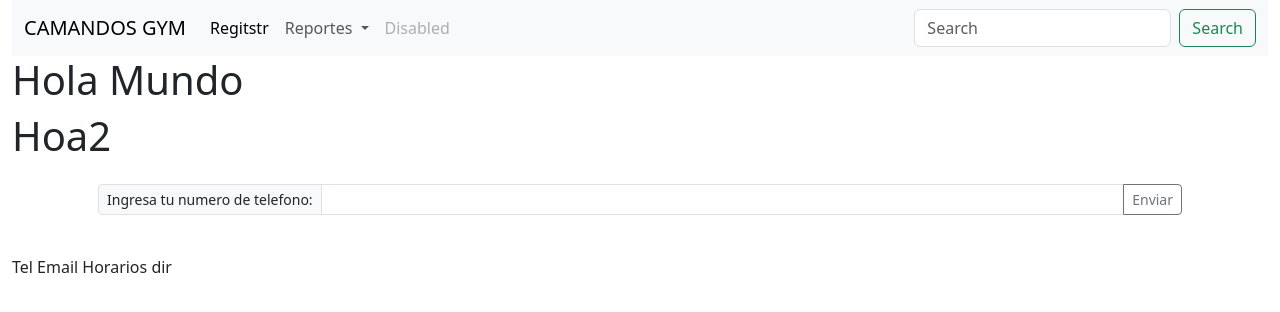
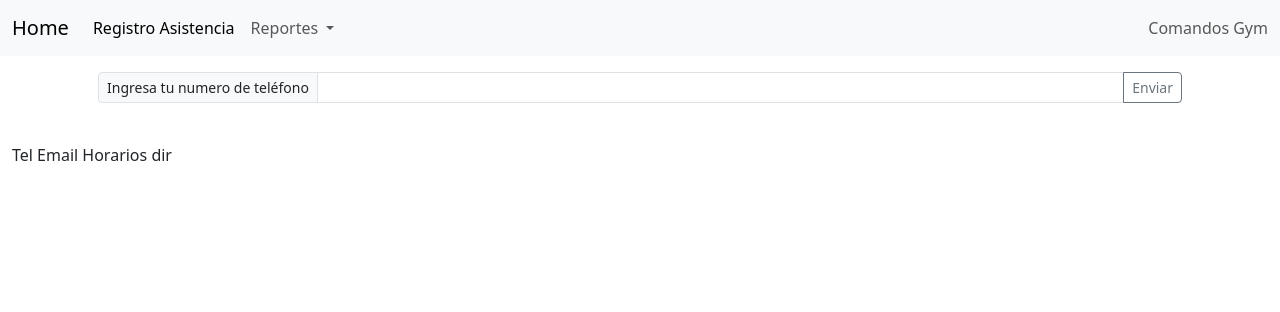
Before and after one commit to JuanCarlosE/comandos_001, a Django app: page /soldiers/check/ in a window 1280 px wide. Shown: the top 312 px of the page. Run offline with Django 4.2, Linux system fonts and the light colour scheme.

Commit message:
Added menu-Nav

```diff
--- a/soldiers/templates/phoneRegis.html
+++ b/soldiers/templates/phoneRegis.html
@@ -7,7 +7,7 @@
         <form action="/soldiers/save/" method="post">
             {% csrf_token %}
     <div class="input-group input-group-sm mb-3">
-            <span class="input-group-text" id="inputGroup-sizing-sm">Ingresa tu numero de telefono:</span>
+            <span class="input-group-text" id="inputGroup-sizing-sm">Ingresa tu numero de teléfono</span>
             <input type="text" name="phone" id="Campo_Telefono" value="{{phone}}" class="form-control" aria-label="Sizing example input" aria-describedby="inputGroup-sizing-sm">
             <input type="submit" value="Enviar" class="btn btn-outline-secondary">
         </form>
--- a/soldiers/templates/reports.html
+++ b/soldiers/templates/reports.html
@@ -7,7 +7,6 @@
 </head>
 <div>
     <body>
-        <h1>Reportes</h1>
         <div id="calendar"></div>
         <script src="//cdnjs.cloudflare.com/ajax/libs/moment.js/2.5.1/moment.min.js"></script>
         <script src="{% static 'soldiers/calendar.js' %}/"></script>
--- a/soldiers/urls.py
+++ b/soldiers/urls.py
@@ -3,12 +3,11 @@ from . import views
 
 app_name= "soldiers"
 urlpatterns = [
-    path("check/", views.phoneRegister), #Obtiene y envia el numero de celular para filtrar a partir de el.
+    path("check/", views.phoneRegister, name='check'), #Obtiene y envia el numero de celular para filtrar a partir de el.
     path("save/", views.asisRegister), #Guarda el intento de asistencia del usuario con o sin orden activa.
-    path("calendar/", views.viewCalendar), #Envia un calendario apartir del cual se podra observar los registros por dia.
+    path("calendar/", views.viewCalendar, name='calendar'), #Envia un calendario apartir del cual se podra observar los registros por dia.
     path("assistence/<str:year>/<str:month>/<str:day>", views.viewAsistenciabyDay), #Envia la lista de los registros segun el dia seleccionado en el calendario.
     path("cheaters/<str:year>/<str:month>/<str:day>", views.viewTramposos),#Envia una lista con los usuarios "tramposos" (que asisten luego de que su mensualidad haya vencido.)
     path("range/<int:year>/<int:month>/<int:day>/to/<int:year2>/<int:month2>/<int:day2>", views.viewRange),#Envia una lista con los registros hechos dentro de un periodo de tiempo.
-    path("morosos/", views.viewMorosos), #Envia una lista con los usuarios "morosos" (que van mas de los 15 dias pagos.)
-
+    path("morosos/", views.viewMorosos, name='morosos'), #Envia una lista con los usuarios "morosos" (que van mas de los 15 dias pagos.)
 ]
--- a/templates/base.html
+++ b/templates/base.html
@@ -4,55 +4,40 @@
     <head>
         <meta charset="UTF-8">
         <meta name="viewport" content="width=device-width, initial-scale=1.0">
-        <title>Base</title>
         <link href="https://cdn.jsdelivr.net/npm/bootstrap@5.3.2/dist/css/bootstrap.min.css" rel="stylesheet" integrity="sha384-T3c6CoIi6uLrA9TneNEoa7RxnatzjcDSCmG1MXxSR1GAsXEV/Dwwykc2MPK8M2HN" crossorigin="anonymous">
         <script src="https://cdn.jsdelivr.net/npm/@popperjs/core@2.11.8/dist/umd/popper.min.js" integrity="sha384-I7E8VVD/ismYTF4hNIPjVp/Zjvgyol6VFvRkX/vR+Vc4jQkC+hVqc2pM8ODewa9r" crossorigin="anonymous"></script>
 <script src="https://cdn.jsdelivr.net/npm/bootstrap@5.3.2/dist/js/bootstrap.min.js" integrity="sha384-BBtl+eGJRgqQAUMxJ7pMwbEyER4l1g+O15P+16Ep7Q9Q+zqX6gSbd85u4mG4QzX+" crossorigin="anonymous"></script>
     </head>
     <body>
-        <div id="Header" class="container-fluid" >
+        <div>
           <nav class="navbar navbar-expand-lg bg-body-tertiary">
             <div class="container-fluid">
-                    <a class="navbar-brand" href="#">CAMANDOS GYM</a>
+              <a class="navbar-brand" href="#">Home</a>
               <button class="navbar-toggler" type="button" data-bs-toggle="collapse" data-bs-target="#navbarSupportedContent" aria-controls="navbarSupportedContent" aria-expanded="false" aria-label="Toggle navigation">
                 <span class="navbar-toggler-icon"></span>
               </button>
               <div class="collapse navbar-collapse" id="navbarSupportedContent">
                 <ul class="navbar-nav me-auto mb-2 mb-lg-0">
                   <li class="nav-item">
-                        <a class="nav-link active" aria-current="page" href="#">Regitstr</a>
+                    <a class="nav-link active" aria-current="page" href="{% url 'soldiers:check' %}">Registro Asistencia</a>
                   </li>
                   <li class="nav-item dropdown">
                     <a class="nav-link dropdown-toggle" href="#" role="button" data-bs-toggle="dropdown" aria-expanded="false">
                       Reportes
                     </a>
                     <ul class="dropdown-menu">
-                            <li><a class="dropdown-item" href="#">MOrosos</a></li>
-                            <li><a class="dropdown-item" href="#">Another action</a></li>
+                      <li><a class="dropdown-item" href="{% url 'soldiers:morosos' %}">Morosos</a></li>
                       <li><hr class="dropdown-divider"></li>
-                            <li><a class="dropdown-item" href="#">Something else here</a></li>
+                      <li><a class="dropdown-item" href="{% url 'soldiers:calendar' %}">Calendario</a></li>
                     </ul>
                   </li>
-                      <li class="nav-item">
-                        <a class="nav-link disabled" aria-disabled="true">Disabled</a>
-                      </li>
                 </ul>
-                    <form class="d-flex" role="search">
-                      <input class="form-control me-2" type="search" placeholder="Search" aria-label="Search">
-                      <button class="btn btn-outline-success" type="submit">Search</button>
-                    </form>
+                <span class="navbar-text">
+                  Comandos Gym
+                </span>
               </div>
             </div>
           </nav>
-            <div class="row justify-content-xl-center">
-                <div class="col-12" style="background-color: red;">
-
-                </div>
-                <h1>Hola Mundo</h1>
-            </div>
-            <div class="row">
-                <h1>Hoa2</h1>
-            </div>
         </div>
         <div id="Main" class="container" >
             <div class="p-3 mb-2 bg-transparent text-body">
```
Lines whose indentation alone changed are shown as unchanged.
